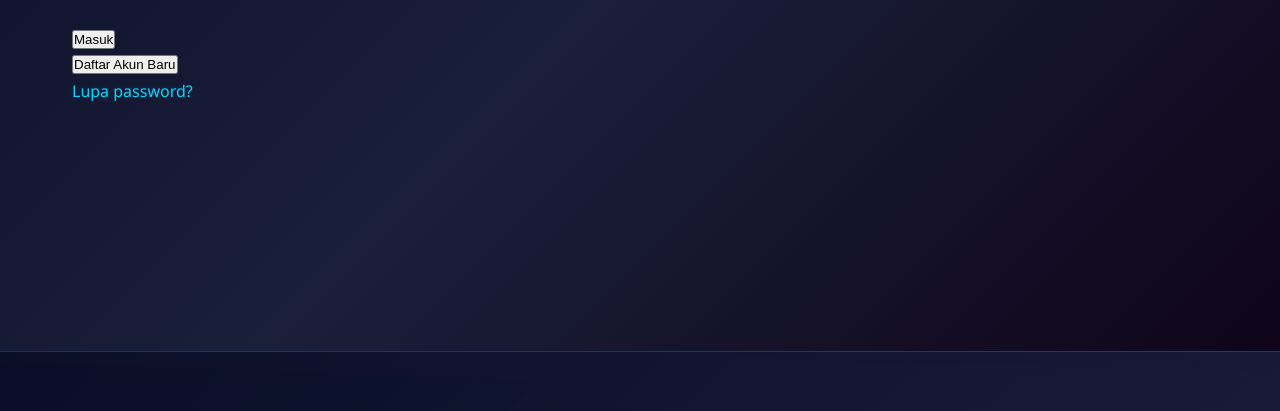
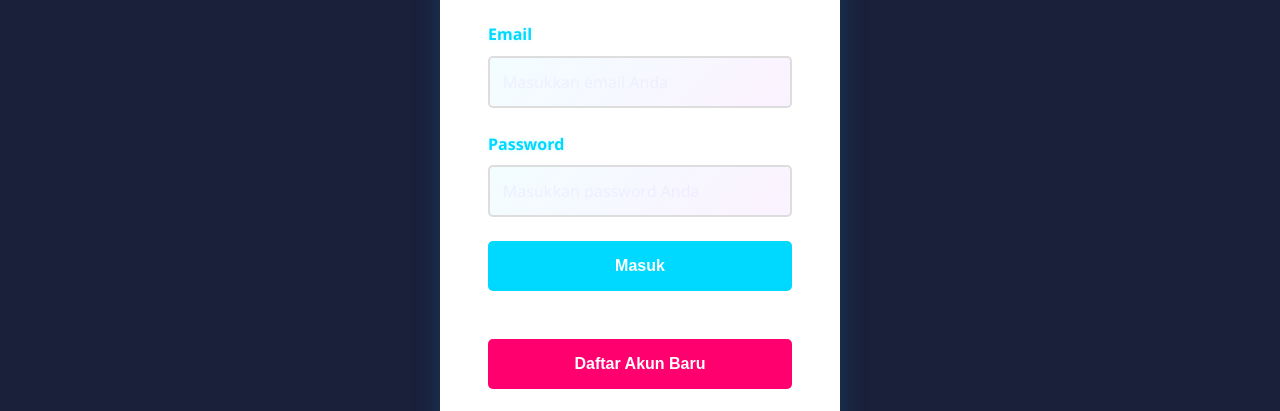
Before and after one commit to YIKM-27/NiagaChat, a plain HTML site: page pages/login/index.html in a window 1280 px wide. Shown: the part 433-844 px from the top of the page. Drawn offline with Linux system fonts and the light colour scheme.

Commit message:
ini backend dari idham

```diff
--- a/assets/css/style.css
+++ b/assets/css/style.css
@@ -1882,3 +1882,100 @@ footer {
 ::-webkit-scrollbar-thumb:hover {
     box-shadow: 0 0 20px rgba(0, 217, 255, 0.6);
 }
+
+/* ===== Login Section ===== */
+.login-section {
+    padding: 4rem 2rem;
+    background-color: var(--light-color);
+    min-height: 70vh;
+    display: flex;
+    align-items: center;
+    justify-content: center;
+}
+
+.login-card {
+    background-color: var(--white);
+    padding: 3rem;
+    border-radius: 15px;
+    box-shadow: var(--shadow);
+    max-width: 400px;
+    width: 100%;
+    text-align: center;
+}
+
+.login-form {
+    margin: 2rem 0;
+}
+
+.form-group {
+    margin-bottom: 1.5rem;
+    text-align: left;
+}
+
+.form-group label {
+    display: block;
+    margin-bottom: 0.5rem;
+    font-weight: 600;
+}
+
+.form-group input {
+    width: 100%;
+    padding: 0.8rem;
+    border: 2px solid #ddd;
+    border-radius: 5px;
+    font-size: 1rem;
+    transition: var(--transition);
+}
+
+.form-group input:focus {
+    outline: none;
+    border-color: var(--primary-color);
+    box-shadow: 0 0 0 3px rgba(76, 175, 80, 0.1);
+}
+
+.btn-login {
+    background-color: var(--primary-color);
+    color: var(--white);
+    border: none;
+    padding: 1rem 2rem;
+    border-radius: 5px;
+    font-size: 1rem;
+    font-weight: 600;
+    cursor: pointer;
+    transition: var(--transition);
+    width: 100%;
+    margin-bottom: 1rem;
+}
+
+.btn-login:hover {
+    background-color: #45a049;
+    transform: translateY(-2px);
+}
+
+.btn-register {
+    background-color: var(--secondary-color);
+    color: var(--white);
+    border: none;
+    padding: 1rem 2rem;
+    border-radius: 5px;
+    font-size: 1rem;
+    font-weight: 600;
+    cursor: pointer;
+    transition: var(--transition);
+    width: 100%;
+}
+
+.btn-register:hover {
+    background-color: #1976d2;
+    transform: translateY(-2px);
+}
+
+.login-footer {
+    margin-top: 2rem;
+    font-size: 0.9rem;
+}
+
+.login-footer a {
+    color: var(--primary-color);
+    font-weight: 600;
+}
```
